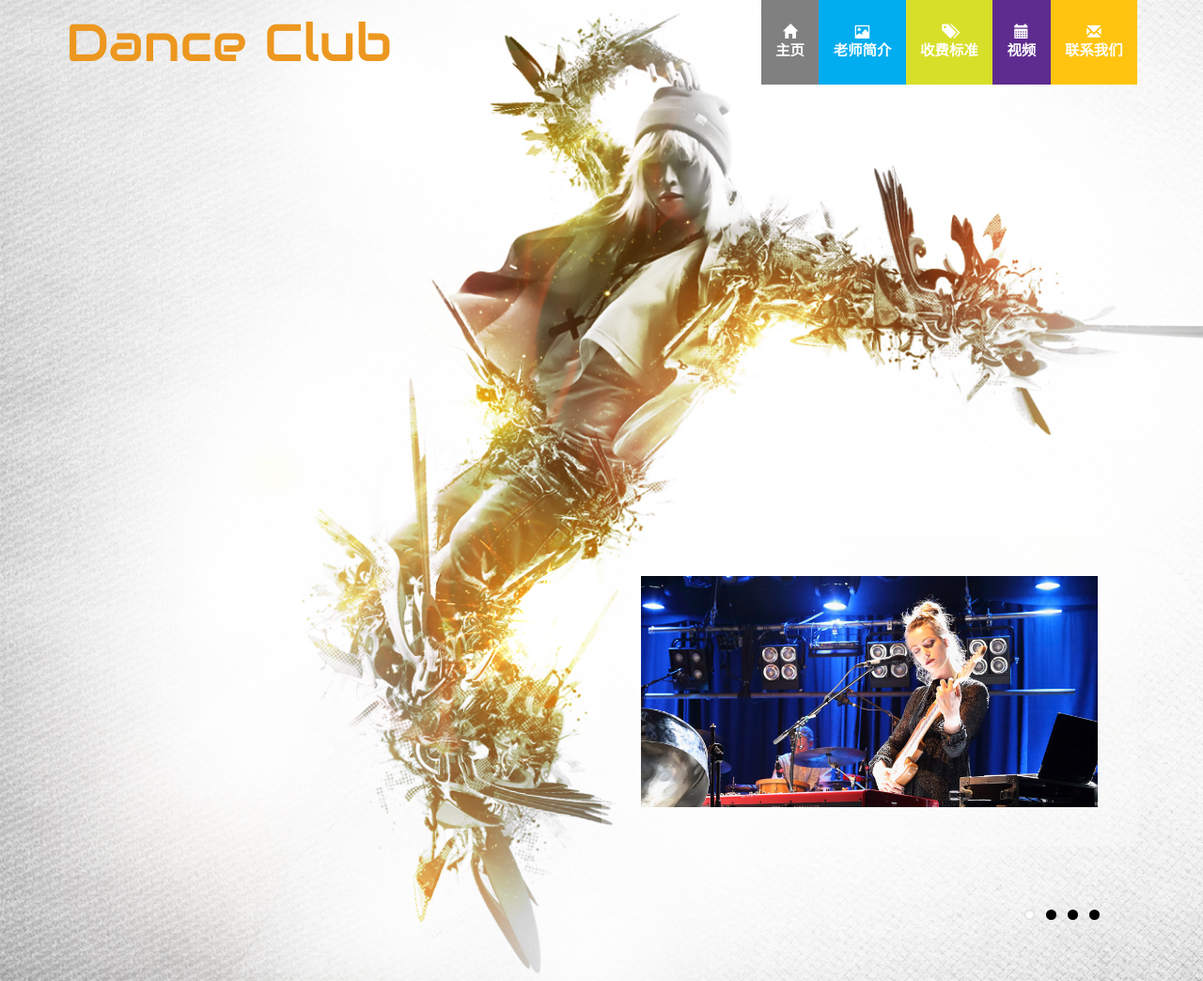
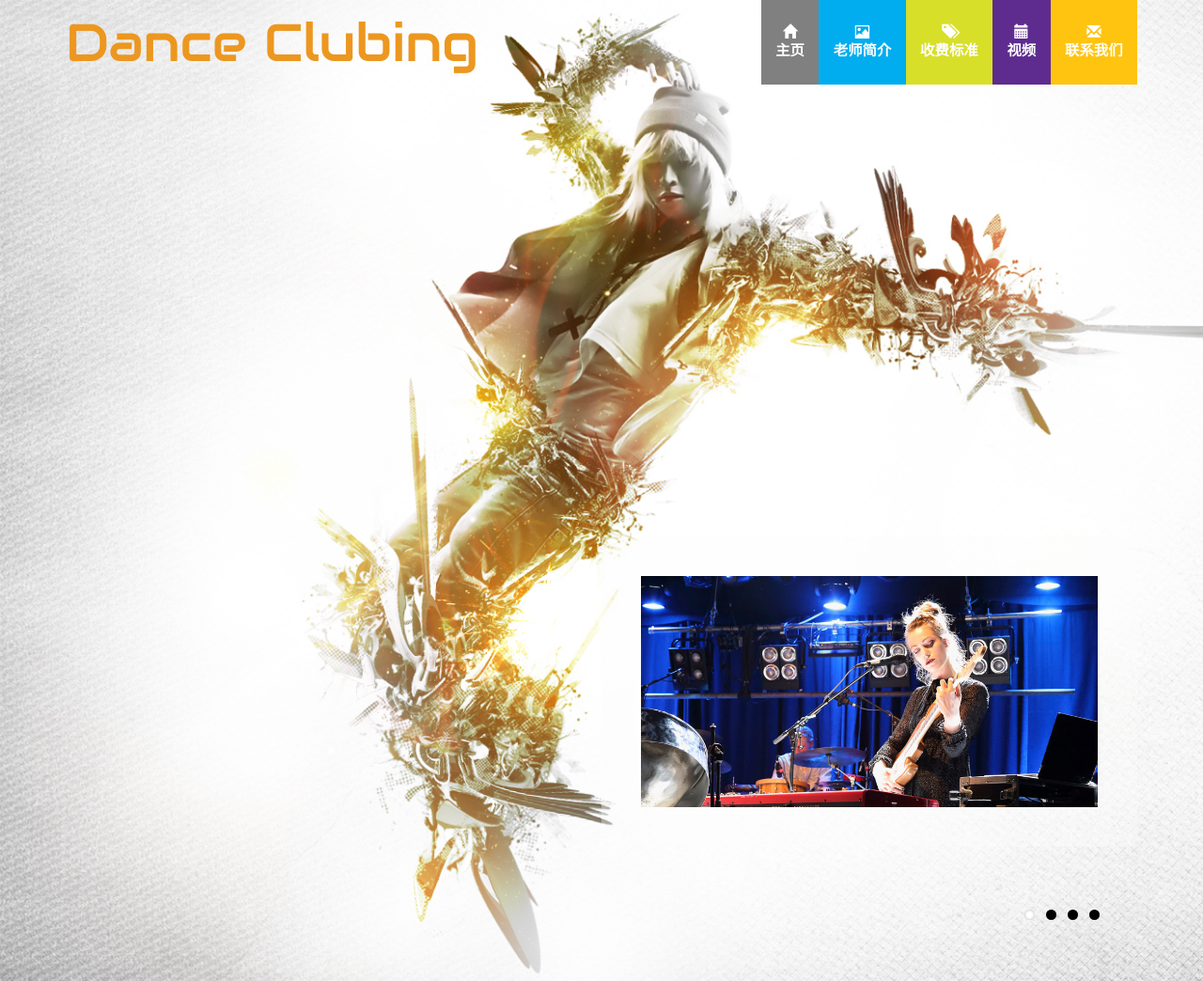
Before and after one commit to xyw520/x5dance, a plain HTML site: page index.html in a window 1280 px wide. Shown: the top 1044 px of the page at 94% size. Drawn offline with Linux system fonts and the light colour scheme.

Commit message:
Signed-off-by: xyw520 <412976055@qq.com>

```diff
--- a/index.html
+++ b/index.html
@@ -21,7 +21,7 @@ Smartphone Compatible web template, free webdesigns for Nokia, Samsung, LG, Sony
 	<div class="container">
 			<div class="header-top">
 				<div class="logo">
-					<h1><a href="index.html">Dance Club</a></h1>
+					<h1><a href="index.html">Dance Clubing</a></h1>
 
 				</div>
 
```
